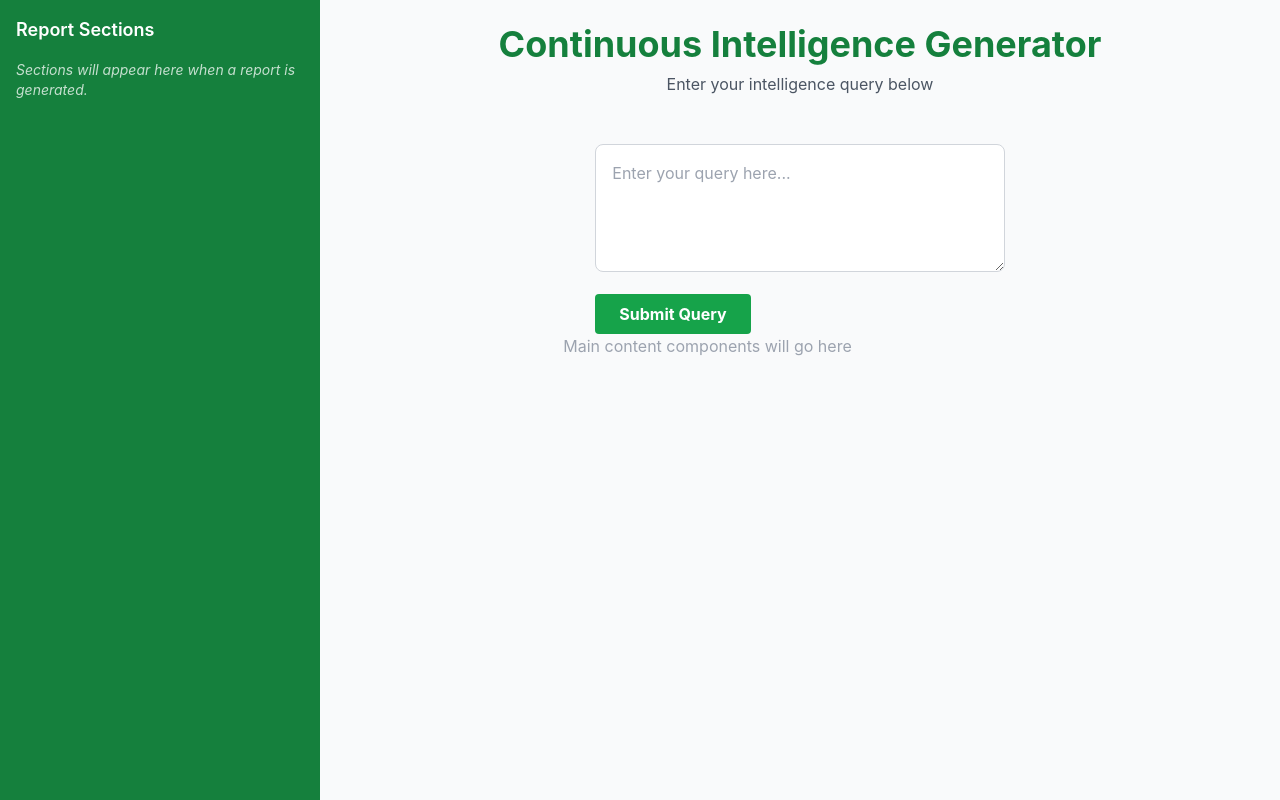
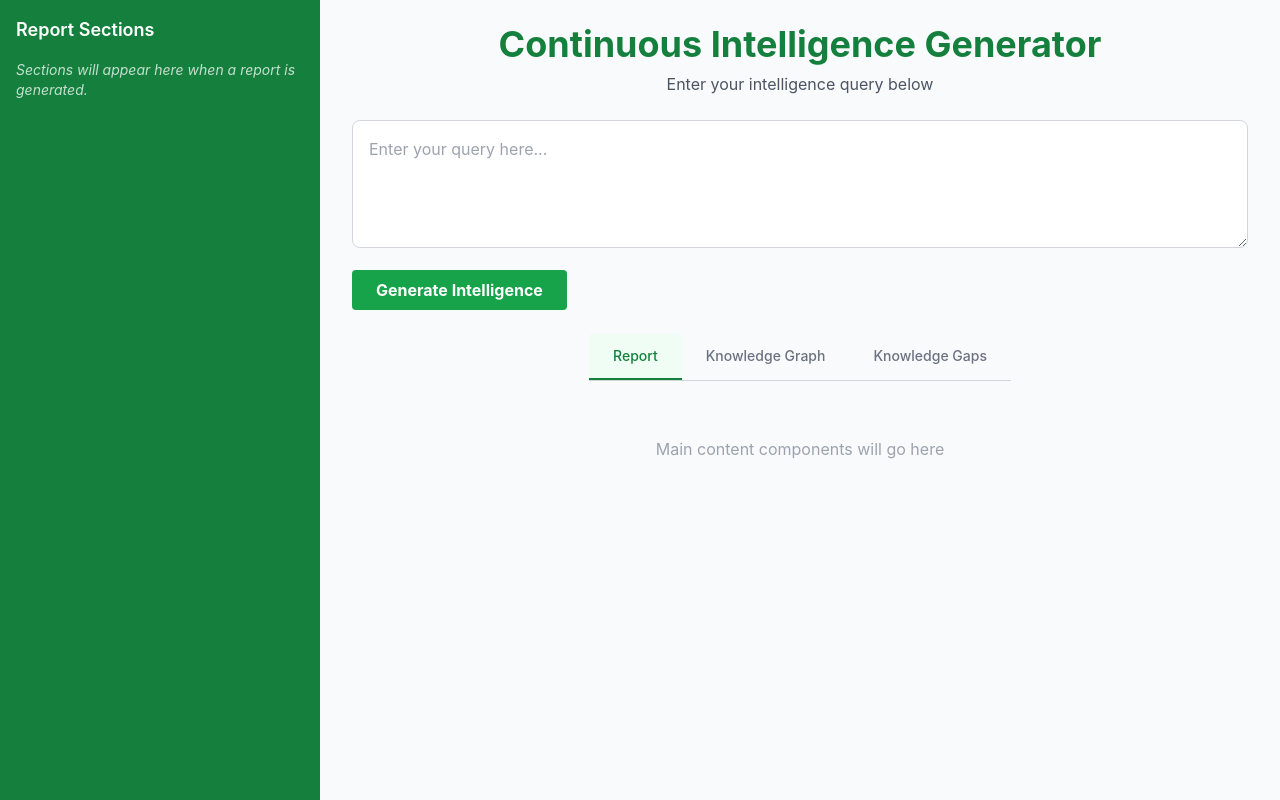
Before and after one commit to Aryangoel225/walter-frontend, a React (Create React App) app: page / in a window 1280 px wide. Built offline with nearby package versions, Linux system fonts and the light colour scheme.

Commit message:
create tab function

```diff
--- a/src/App.jsx
+++ b/src/App.jsx
@@ -1,11 +1,27 @@
 import Header from "./components/Header";
 import QueryInput from "./components/QueryInput";
+import TabNavigation from './components/TabNavigation'
 import { useState } from "react";
 
 
 function App() {
   const [currentQueryId, setCurrentQueryId] = useState(null);
   const [activeTab, setActiveTab] = useState('report');
+
+  async function handleQuerySubmit(query) {
+    console.log('Submitting query:', query);
+    // Simulate API delay
+    await new Promise(resolve => setTimeout(resolve, 1000));
+    setCurrentQueryId(`query_${Date.now()}`);
+    setActiveTab('report');
+
+    console.log('Query submitted successfully');
+    console.log({currentQueryId});
+  }
+
+  function handleTabChange(newTab) {
+    setActiveTab(newTab)
+  }
 
   return (
     <div className="flex h-screen">
@@ -22,11 +38,12 @@ function App() {
          {/* Main Content */}
           <div className="w-3/4 bg-gray-50 p-6 flex flex-col items-center">
             <Header/>
-            {/* Rest of main content will go here */}
-              <div className="text-gray-400">
-                <QueryInput/>
-                Main content components will go here
-              </div>
+            <QueryInput onSubmit={handleQuerySubmit}/>
+            <TabNavigation activeTab={activeTab} onTabChange={handleTabChange}/>
+            {/* Placeholder for tab content */}
+            <div className="text-center text-gray-400 mt-8">
+              Main content components will go here
+            </div>
           </div>
         </div>
   );
--- a/src/components/QueryInput.jsx
+++ b/src/components/QueryInput.jsx
@@ -1,32 +1,49 @@
 import { useState } from "react";
 
-export default function QuerySelector() {
+export default function QueryInput({onSubmit}) {
+  // State to manage the query input and loading state
     const [query, setQuery] = useState("");
-    const [loading, setLoading] = useState(false);
+    const [isLoading, setIsLoading] = useState(false);
 
     function handleInputChange(event) {
         setQuery(event.target.value);
     }
-    function handleSubmit(event) {
-        event.preventDefault();
-        setLoading(true);
-        // Simulate an API call will connect later
+
+    async function handleSubmit() {
+        // Validation
+        if (!query.trim()) {
+            alert("Please enter a query.");
+            return;
+        }
+        setIsLoading(true);
+
+        try{
+            // call parents onSubmit function
+            if (onSubmit) {
+                await onSubmit(query);
+            }
+        } catch (error) {
+             console.error('Error submitting query:', error);
+        } finally{
+            setIsLoading(false);
+        }
     }
+
   return (
-    <div className="flex flex-col items-center w-full px-8 mt-6">
-        <div className="w-full max-w-4xl">
+    <div className="w-full max-w-4xl mx-auto mb-6">
             <textarea
                 className="w-full h-32 p-4 border border-gray-300 rounded-lg focus:outline-none focus:ring-2 focus:ring-green-500"
                 value={query}
                 onChange={handleInputChange}
-                placeholder="Enter your query here...">
-            </textarea>
+                placeholder="Enter your query here..."
+                disabled={isLoading}
+                />
             <button
-            onClick={() => handleSubmit()}
+            onClick={handleSubmit}
+            disabled={isLoading}
             className="mt-4 bg-green-600 text-white font-bold py-2 px-6 rounded hover:bg-green-700 text-left">
-                Submit Query
+               {isLoading ? 'Generating Intelligence...' : 'Generate Intelligence'}
             </button>
-        </div>
     </div>
   );
 }
--- /dev/null
+++ b/src/components/TabNavigation.jsx
@@ -0,0 +1,25 @@
+const TABS = [
+  { id: "report", label: "Report" },
+  { id: "knowledge-graph", label: "Knowledge Graph" },
+  { id: "knowledge-gaps", label: "Knowledge Gaps" },
+];
+
+export default function TabNavigation({ activeTab, onTabChange }) {
+  return (
+    <div className="flex border-b border-gray-300 mb-6">
+      {TABS.map((tab) => (
+        <button
+          key={tab.id}
+          onClick={() => onTabChange(tab.id)}
+          className={`px-6 py-3 font-medium text-sm border-b-2 transition-colors duration-200 ${
+            activeTab === tab.id
+              ? "border-green-700 text-green-700 bg-green-50"
+              : "border-transparent text-gray-500 hover:text-gray-700 hover:border-gray-300"
+          }`}
+        >
+          {tab.label}
+        </button>
+      ))}
+    </div>
+  );
+}
```
